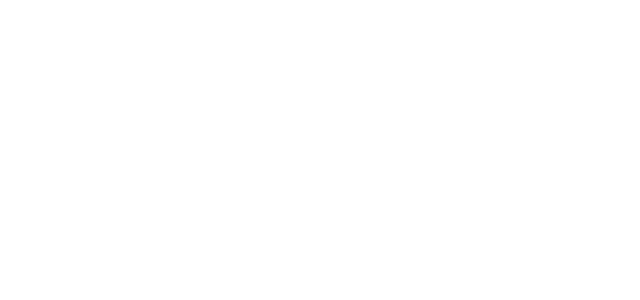
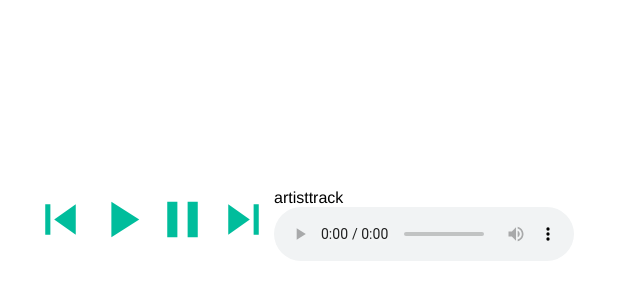
Before and after one commit to slalexander92/music-app, a Vue app: page / in a window 1280 px wide. Shown: the part 466-766 px from the top of the page, without its empty margins (0-640 px from the left). Built offline with nearby package versions, Linux system fonts and the light colour scheme.

Commit message:
import material icons, set up view skeletons for components, set variables for necessary colors, add basic page-layout styling

```diff
--- a/public/index.html
+++ b/public/index.html
@@ -5,6 +5,7 @@
     <meta http-equiv="X-UA-Compatible" content="IE=edge">
     <meta name="viewport" content="width=device-width,initial-scale=1.0">
     <link rel="icon" href="<%= BASE_URL %>favicon.ico">
+    <link href="https://fonts.googleapis.com/icon?family=Material+Icons" rel="stylesheet">
     <title>music-player</title>
   </head>
   <body>
--- a/src/App.vue
+++ b/src/App.vue
@@ -1,5 +1,10 @@
 <template>
   <div id="app">
+
+    <div id="info-bar" class="flex-row">
+      <Controller />
+      <AudioPlayer />
+    </div>
 
   </div>
 </template>
@@ -13,17 +18,28 @@ export default {
   components: {
     AudioPlayer,
     Controller
-  }
+  },
+  data: () => ({
+
+  })
 }
 </script>
 
 <style lang="scss" scoped>
 #app {
-  font-family: 'Avenir', Helvetica, Arial, sans-serif;
+  font-family: Helvetica, Arial, sans-serif;
   -webkit-font-smoothing: antialiased;
   -moz-osx-font-smoothing: grayscale;
-  text-align: center;
-  color: #2c3e50;
-  margin-top: 60px;
+  min-height: 100vh;
+  width: 100%;
+}
+
+#info-bar{
+  background-color: white;
+  position: absolute;
+  width: 100%;
+  bottom: 0;
+  height: 20%;
+  padding: 15px 30px;
 }
 </style>
--- a/src/components/AudioPlayer.vue
+++ b/src/components/AudioPlayer.vue
@@ -1,7 +1,11 @@
 <template>
 
   <div id="audio-player">
-
+    <div class="flex-row">
+      <p>artist</p>
+      <p>track</p>
+    </div>
+    <audio controls autoplay></audio>
   </div>
 
 </template>
--- a/src/components/Controller.vue
+++ b/src/components/Controller.vue
@@ -1,7 +1,10 @@
 <template>
 
   <div id="controller">
-
+    <i class="material-icons">skip_previous</i>
+    <i class="material-icons">play_arrow</i>
+    <i class="material-icons">pause</i>
+    <i class="material-icons">skip_next</i>
   </div>
 
 </template>
@@ -9,9 +12,29 @@
 <script>
 export default {
 
+  data:() => ({
+
+  }),
+
 }
 </script>
 
 <style lang="scss" scoped>
 
+@import '../globals/variables';
+
+#controller{
+
+}
+
+i.material-icons{
+  cursor: pointer;
+  color: $green;
+  font-size: 61px;
+
+  &:hover{
+    color:$hoverGreen;
+  }
+}
+
 </style>
```
